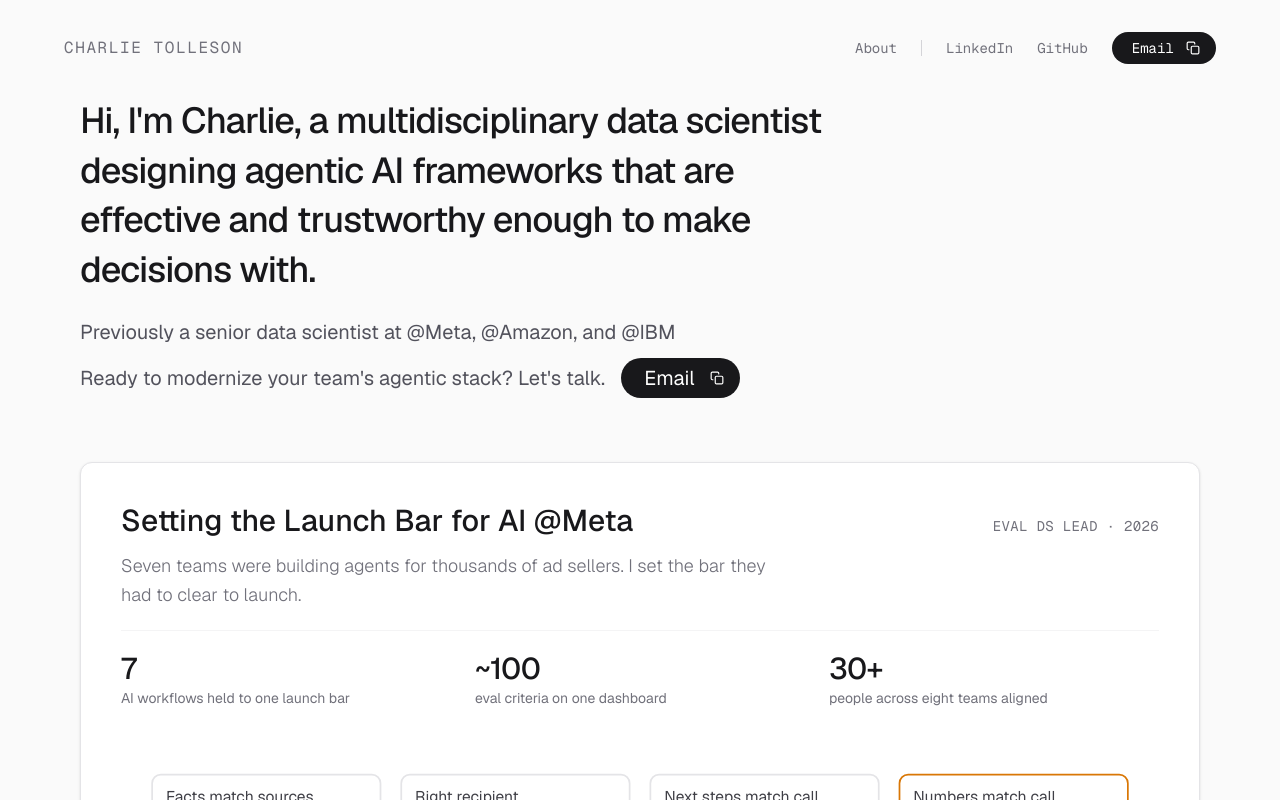
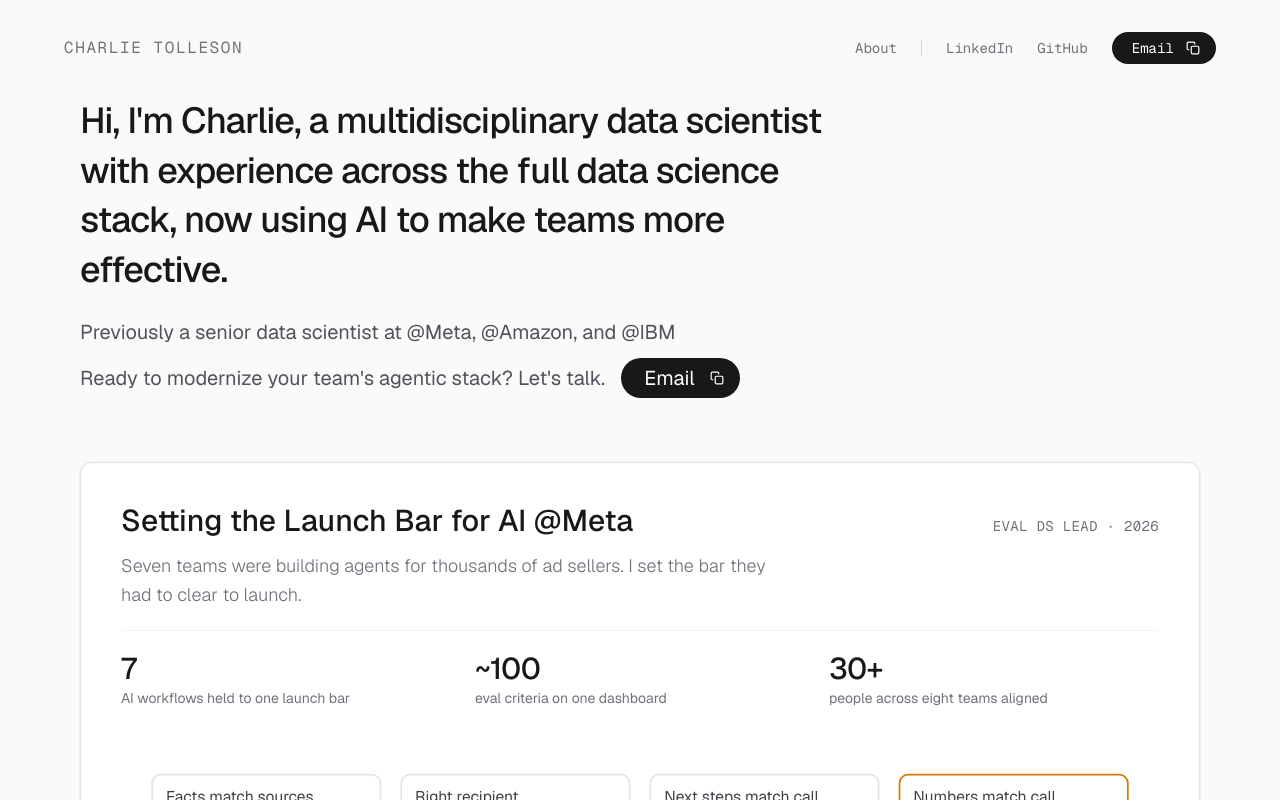
Before and after one commit to CharlieTolleson/portfolio-site, a Next.js app: page / in a window 1280 px wide. Shown: the top 800 px of the page. Built offline with nearby package versions, Linux system fonts and the light colour scheme.

Commit message:
Broaden home hero to full data science stack
Co-Authored-By: Claude Opus 5.5 <noreply@anthropic.com>

```diff
--- a/src/app/page.tsx
+++ b/src/app/page.tsx
@@ -157,13 +157,14 @@ export default function Home() {
           transition={{ duration: 0.6, ease: "easeOut" }}
           className="flex max-w-3xl flex-col gap-6"
         >
-          {/* The headline says what I build and what it gets a team, rather
-              than a job title: recruiters scan it for keywords (AI, ML,
-              metrics) and founders scan it for a point of view. */}
+          {/* The headline pairs breadth (the full data science stack) with
+              what I do now (AI that makes teams more effective), rather than
+              a job title, so it reads for both data science and AI roles and
+              leads into the call to connect below (2026-10-08). */}
           <h1 className="text-3xl font-medium leading-snug tracking-tight text-zinc-900 sm:text-4xl">
-            Hi, I&apos;m Charlie, a multidisciplinary data scientist designing
-            agentic AI frameworks that are effective and trustworthy enough to
-            make decisions with.
+            Hi, I&apos;m Charlie, a multidisciplinary data scientist with
+            experience across the full data science stack, now using AI to make
+            teams more effective.
           </h1>
           {/* Background, then an invitation: one pair, so it sits tighter than
               the gap-6 between the hero's other blocks. The second line is a
```
